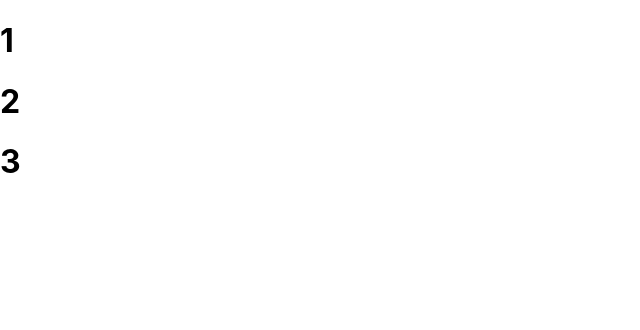
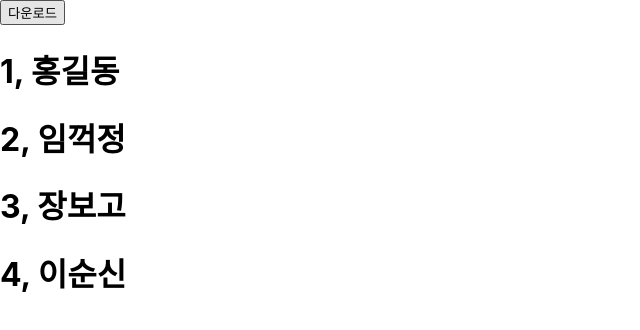
Before and after one commit to squirrelchipmunk/ReactEx01, a React (Create React App) app: page / in a window 1280 px wide. Shown: the top 330 px of the page, without its empty margins (0-640 px from the left). Built offline with nearby package versions, Linux system fonts and the light colour scheme.

Commit message:
useState

```diff
--- a/src/App.js
+++ b/src/App.js
@@ -1,5 +1,7 @@
 import logo from './logo.svg';
 import './App.css';
+import { useState } from 'react';
+import Sub from './Sub';
 
 // 0. React 엔진 : 데이터 변경 감지해서 ui 그리기
 // 1. 실행 -> index.html : (Single Page Application, SPA)
@@ -14,29 +16,34 @@
 //    - 외부 파일
 //    - 라이브러리(부트스트랩, componenet-styled)
 
-let a = 10; // 변수
-const b = 20; // 상수
+function App() {
+  console.log('App 실횅');
 
-function App() {
-  /*
-  let c;
-  console.log(c); // undefined
-  const myStyle = {
-    color: 'red',
+  const [num, setNum] = useState(5);
+
+  let sample = [
+    { id: 1, name: '홍길동' },
+    { id: 2, name: '임꺽정' },
+    { id: 3, name: '장보고' },
+    { id: 4, name: '이순신' },
+  ];
+
+  const [users, setUsers] = useState(sample); // 레퍼런스 변경돼야 동작
+
+  const download = () => {
+    setUsers([...sample, { id: num, name: '조자룡' }]);
+    setNum(num + 1);
   };
-  */
-  let list = [1, 2, 3];
+
+  // 렌더링 시점 = 상태값 변경
   return (
-    /*
-    <div>
-      <div style={myStyle}>{a === 10 ? '10' : '10이 아님'}</div>
-      <div>div 태그 {b === 20 && '20입니다.'}</div>
-      <h1 className="myCss">h1 태그</h1>
-    </div>*/
     <div>
       <div>
-        {list.map((n) => (
-          <h1>{n}</h1>
+        <button onClick={download}>다운로드</button>
+        {users.map((u) => (
+          <h1>
+            {u.id}, {u.name}
+          </h1>
         ))}
       </div>
     </div>
--- /dev/null
+++ b/src/Sub.js
@@ -0,0 +1,13 @@
+import React from 'react';
+
+const sub = () => {
+  // 함수 제공
+
+  return (
+    <div>
+      <h1>sub</h1>
+    </div>
+  );
+};
+
+export default sub;
```
